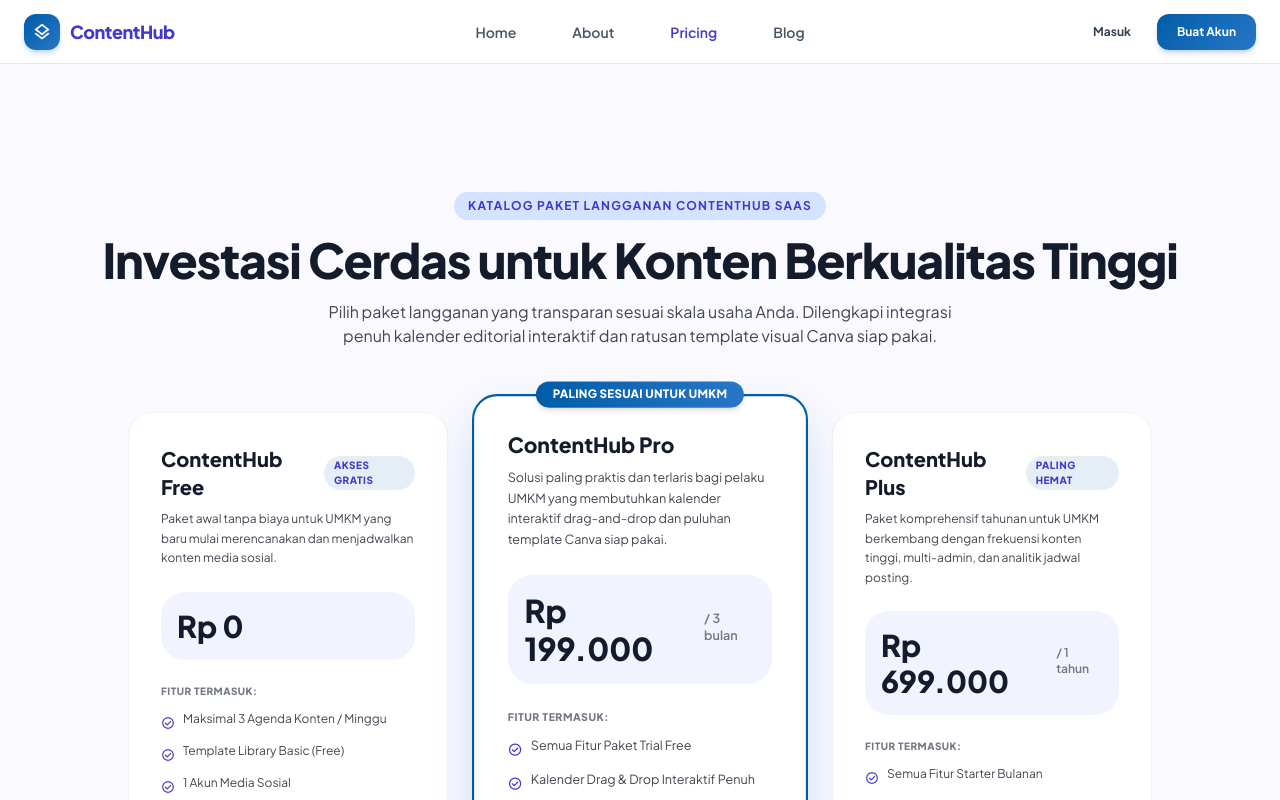
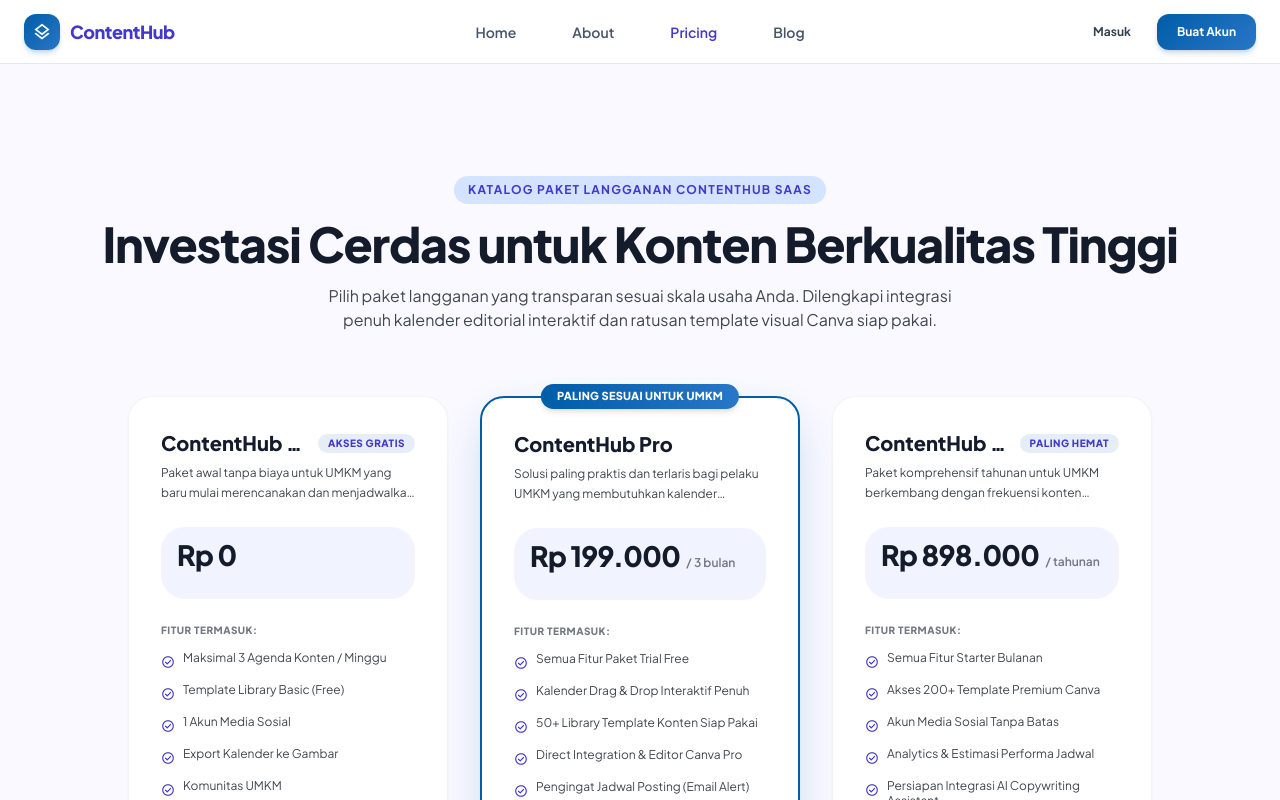
Before and after one commit to pauujul/E-com-ContentHub, a React (Vite) app in the folder frontend/: page /pricing in a window 1280 px wide. Shown: the top 800 px of the page. Built offline with nearby package versions, Linux system fonts and the light colour scheme; no server answers.

Commit message:
fix(pricing): align price text horizontally with whitespace-nowrap and standardize card heights across landing and workspace

```diff
--- a/frontend/src/components/PricingSection.jsx
+++ b/frontend/src/components/PricingSection.jsx
@@ -43,11 +43,11 @@ const defaultPlans = [
   },
   {
     id: 3,
-    sku: 'CH-PLUS-1Y',
+    sku: 'CH-PRO-Y',
     name: 'ContentHub Plus',
     description: 'Paket komprehensif tahunan untuk UMKM berkembang dengan frekuensi konten tinggi, multi-admin, dan analitik jadwal posting.',
-    price: '699000.00',
-    billing_cycle: '1 Tahun',
+    price: '898000.00',
+    billing_cycle: 'Tahunan',
     badge: 'Paling Hemat',
     is_hero: false,
     features: [
@@ -95,7 +95,7 @@ export default function PricingSection({
           const filtered = res.data.filter(
             (p) => p.sku !== 'CH-ENT-Y' && !p.name?.toLowerCase().includes('enterprise') && p.is_active !== false
           );
-          // Sort by price ascending: Free (Rp 0), Pro (Rp 199.000), Plus (Rp 699.000)
+          // Sort by price ascending: Free (Rp 0), Pro (Rp 199.000), Plus (Rp 898.000)
           filtered.sort((a, b) => parseFloat(a.price) - parseFloat(b.price));
           if (filtered.length > 0) {
             setPlans(filtered);
@@ -136,17 +136,16 @@ export default function PricingSection({
 
   const formatPrice = (price) => {
     const num = parseFloat(price);
-    if (isNaN(num) || num === 0) return 'Rp 0';
-    return `Rp ${num.toLocaleString('id-ID')}`;
+    if (isNaN(num) || num === 0) return 'Rp\u00A00';
+    return `Rp\u00A0${num.toLocaleString('id-ID')}`;
   };
 
   const formatBillingCycle = (cycle, price) => {
     const num = parseFloat(price);
     if (isNaN(num) || num === 0) return '';
     if (!cycle) return '';
-    const clean = cycle.trim().toLowerCase();
-    if (clean.startsWith('/')) return ` ${clean}`;
-    return ` / ${clean}`;
+    const clean = cycle.trim().toLowerCase().replace(/^\/+/, '').trim();
+    return `/\u00A0${clean.replace(/\s+/g, '\u00A0')}`;
   };
 
   return (
@@ -206,10 +205,9 @@ export default function PricingSection({
             {(plans.length > 0 ? plans : defaultPlans).map((plan) => {
               // Highlight Pro card in the center with distinctive blue border and elevated elevation
               const isHero = Boolean(
-                plan.is_hero ||
+                (plan.is_hero && plan.sku !== 'CH-FREE' && plan.sku !== 'CH-PRO-Y') ||
                 plan.sku === 'CH-PRO-3M' ||
-                plan.sku === 'CH-START-M' ||
-                plan.name?.toLowerCase().includes('pro')
+                plan.sku === 'CH-START-M'
               );
 
               // Parse features safely
@@ -229,19 +227,19 @@ export default function PricingSection({
                 <div
                   key={plan.id}
                   className={`relative flex flex-col justify-between transition-all duration-300 ${
-                    compact ? 'p-5 rounded-2xl' : 'p-8 rounded-3xl'
+                    compact ? 'p-4 sm:p-5 rounded-2xl' : 'p-7 sm:p-8 rounded-3xl'
                   } ${
                     isHero
                       ? compact
                         ? 'bg-white shadow-lg shadow-primary/15 border-2 border-primary z-10'
-                        : 'bg-white shadow-[0_20px_45px_-6px_rgba(0,93,167,0.22)] border-2 border-primary z-10 md:scale-105'
+                        : 'bg-white shadow-[0_20px_45px_-6px_rgba(0,93,167,0.22)] border-2 border-primary z-10'
                       : 'bg-white border border-outline-variant/20 shadow-sm hover:shadow-lg hover:border-outline-variant/40'
                   }`}
                 >
                   {/* Floating Top Badge for Pro Hero Card */}
                   {isHero && (
                     <div
-                      className={`absolute left-1/2 -translate-x-1/2 bg-gradient-to-r from-primary to-primary-container text-white rounded-full font-extrabold tracking-wide shadow-md uppercase whitespace-nowrap ${
+                      className={`absolute left-1/2 -translate-x-1/2 bg-gradient-to-r from-primary to-primary-container text-white rounded-full font-extrabold tracking-wide shadow-md uppercase whitespace-nowrap z-20 ${
                         compact ? '-top-3 px-3 py-0.5 text-[9px]' : '-top-3.5 px-4 py-1 text-[11px]'
                       }`}
                     >
@@ -249,18 +247,18 @@ export default function PricingSection({
                     </div>
                   )}
 
-                  <div>
+                  <div className="flex flex-col h-full">
                     {/* Plan Header */}
-                    <div className={compact ? 'mb-3' : 'mb-6'}>
-                      <div className="flex justify-between items-center mb-1 gap-2">
-                        <h3 className={`${compact ? 'text-base' : 'text-xl'} font-extrabold text-on-surface`}>
+                    <div className={compact ? 'mb-3' : 'mb-5'}>
+                      <div className="flex justify-between items-center mb-1.5 gap-2 h-7">
+                        <h3 className={`${compact ? 'text-base' : 'text-xl'} font-extrabold text-on-surface truncate`}>
                           {plan.name}
                         </h3>
                         {plan.badge && !isHero ? (
                           <span
                             className={`${
                               compact ? 'text-[9px] px-2 py-0.5' : 'text-[10px] px-2.5 py-0.5'
-                            } font-extrabold uppercase tracking-wider text-primary bg-primary/10 rounded-full`}
+                            } font-extrabold uppercase tracking-wider text-primary bg-primary/10 rounded-full shrink-0`}
                           >
                             {plan.badge}
                           </span>
@@ -268,7 +266,7 @@ export default function PricingSection({
                           <span
                             className={`${
                               compact ? 'text-[8px] px-1.5 py-0.5' : 'text-[9px] px-2 py-0.5'
-                            } font-extrabold uppercase tracking-wider text-outline bg-surface-container-high rounded`}
+                            } font-extrabold uppercase tracking-wider text-outline bg-surface-container-high rounded shrink-0`}
                           >
                             {plan.sku}
                           </span>
@@ -276,8 +274,9 @@ export default function PricingSection({
                       </div>
                       <p
                         className={`text-on-surface-variant text-xs ${
-                          compact ? 'min-h-[36px] line-clamp-2 mt-1' : 'min-h-[44px] mt-2'
-                        } leading-relaxed`}
+                          compact ? 'h-10' : 'h-11'
+                        } line-clamp-2 leading-relaxed overflow-hidden`}
+                        title={plan.description}
                       >
                         {plan.description}
                       </p>
@@ -286,19 +285,27 @@ export default function PricingSection({
                     {/* Price & Billing Cycle Box */}
                     <div
                       className={`${
-                        compact ? 'mb-3 p-3' : 'mb-6 p-4'
-                      } rounded-2xl bg-surface-container-low flex items-baseline gap-1`}
+                        compact
+                          ? 'mb-3 px-3.5 py-2.5 h-[58px]'
+                          : 'mb-6 px-4 py-3 h-[72px]'
+                      } rounded-2xl bg-surface-container-low flex items-baseline justify-start gap-1.5 overflow-hidden`}
                     >
-                      <span className={`${compact ? 'text-xl sm:text-2xl' : 'text-3xl'} font-extrabold text-on-surface`}>
+                      <span
+                        className={`${
+                          compact
+                            ? 'text-lg sm:text-xl'
+                            : 'text-2xl sm:text-[28px]'
+                        } font-black text-on-surface whitespace-nowrap tracking-tight shrink-0`}
+                      >
                         {formatPrice(plan.price)}
                       </span>
-                      <span className="text-xs font-semibold text-outline">
+                      <span className="text-xs font-semibold text-outline whitespace-nowrap shrink-0 self-baseline">
                         {formatBillingCycle(plan.billing_cycle, plan.price)}
                       </span>
                     </div>
 
                     {/* Feature Checklist */}
-                    <div className={compact ? 'space-y-2 mb-4' : 'space-y-3 mb-8'}>
+                    <div className={compact ? 'space-y-2 mb-4 flex-1' : 'space-y-3 mb-8 flex-1'}>
                       <span className="text-[10px] font-extrabold uppercase tracking-wider text-outline block">
                         Fitur Termasuk:
                       </span>
@@ -312,7 +319,6 @@ export default function PricingSection({
                           </li>
                         ))}
                       </ul>
-                    </div>
                     </div>
 
                     {/* CTA Button */}
@@ -333,6 +339,7 @@ export default function PricingSection({
                           ? (compact ? 'Paket Free (Aktif)' : 'Aktivasi Gratis')
                           : `Pilih Paket ${plan.name.replace(/ContentHub\s*/i, '')}`}
                       </button>
+                    </div>
                   </div>
                 </div>
               );
--- a/frontend/src/components/UpgradeModal.jsx
+++ b/frontend/src/components/UpgradeModal.jsx
@@ -314,8 +314,8 @@ export default function UpgradeModal({ isOpen, onClose, config, setStep }) {
               </div>
               <div className="text-right">
                 <span className="text-[9px] font-bold text-slate-400 uppercase tracking-wider block">Total Tagihan:</span>
-                <div className="font-black text-base text-slate-900">
-                  Rp {parseFloat(activePlan.price).toLocaleString('id-ID')}
+                <div className="font-black text-base text-slate-900 whitespace-nowrap">
+                  Rp&nbsp;{parseFloat(activePlan.price).toLocaleString('id-ID')}
                 </div>
               </div>
             </div>
--- a/frontend/src/pages/PricingPage.jsx
+++ b/frontend/src/pages/PricingPage.jsx
@@ -8,8 +8,8 @@ export default function PricingPage() {
     <div className="min-h-screen bg-surface text-on-surface flex flex-col justify-between">
       <Navbar />
 
-      <main className="pt-28 pb-20 flex-1 w-full">
-        <PricingSection showSupportBanner={true} />
+      <main className="pt-24 pb-16 flex-1 w-full">
+        <PricingSection showHeader={true} showSupportBanner={true} />
       </main>
 
       <Footer />
```
Lines whose indentation alone changed are shown as unchanged.
